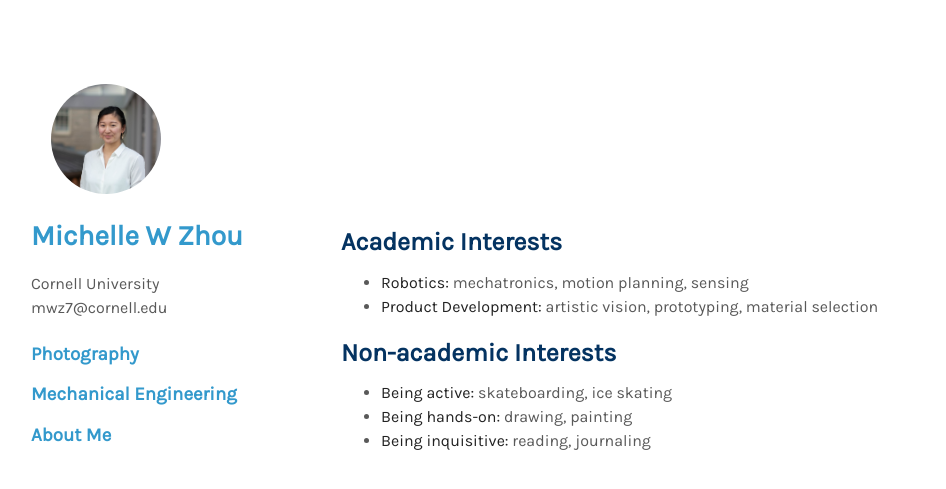
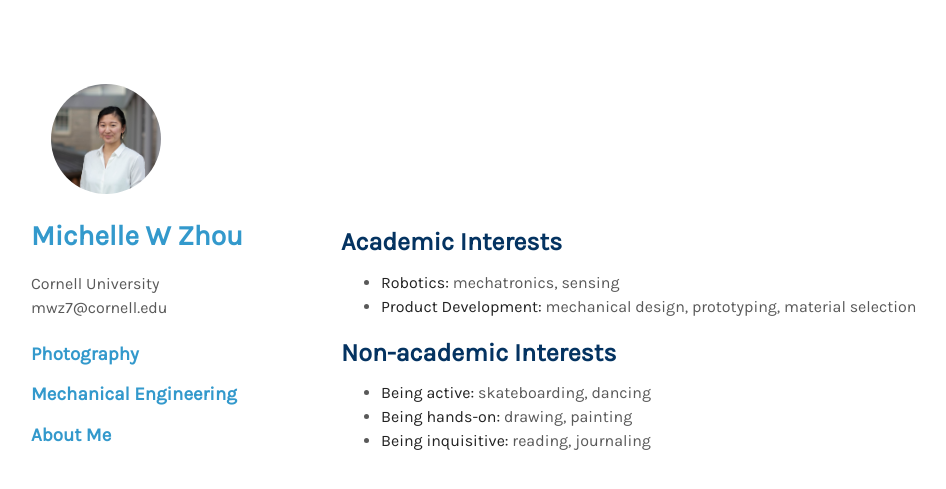
Before and after one commit to mwz724/mwz724.github.io, a Jekyll site: the page built from index.md, in a window 1280 px wide. Shown: the top 489 px of the page, without its empty margins (129-1075 px from the left). Built offline with Jekyll 4.4.1, drawn with Linux system fonts in a browser that asks for light colours; nearby versions of some CDN libraries; a style sheet for code colours, icons or effects is not loaded.

Commit message:
less pretentious interests

```diff
--- a/index.md
+++ b/index.md
@@ -12,13 +12,13 @@ layout: homepage
 
 ## Academic Interests
 
-- **Robotics:** mechatronics, motion planning, sensing
-- **Product Development:** artistic vision, prototyping, material selection
+- **Robotics:** mechatronics, sensing
+- **Product Development:** mechanical design, prototyping, material selection
 
 
 
 ## Non-academic Interests
 
-- **Being active:** skateboarding, ice skating
+- **Being active:** skateboarding, dancing
 - **Being hands-on:** drawing, painting
 - **Being inquisitive:** reading, journaling
```
